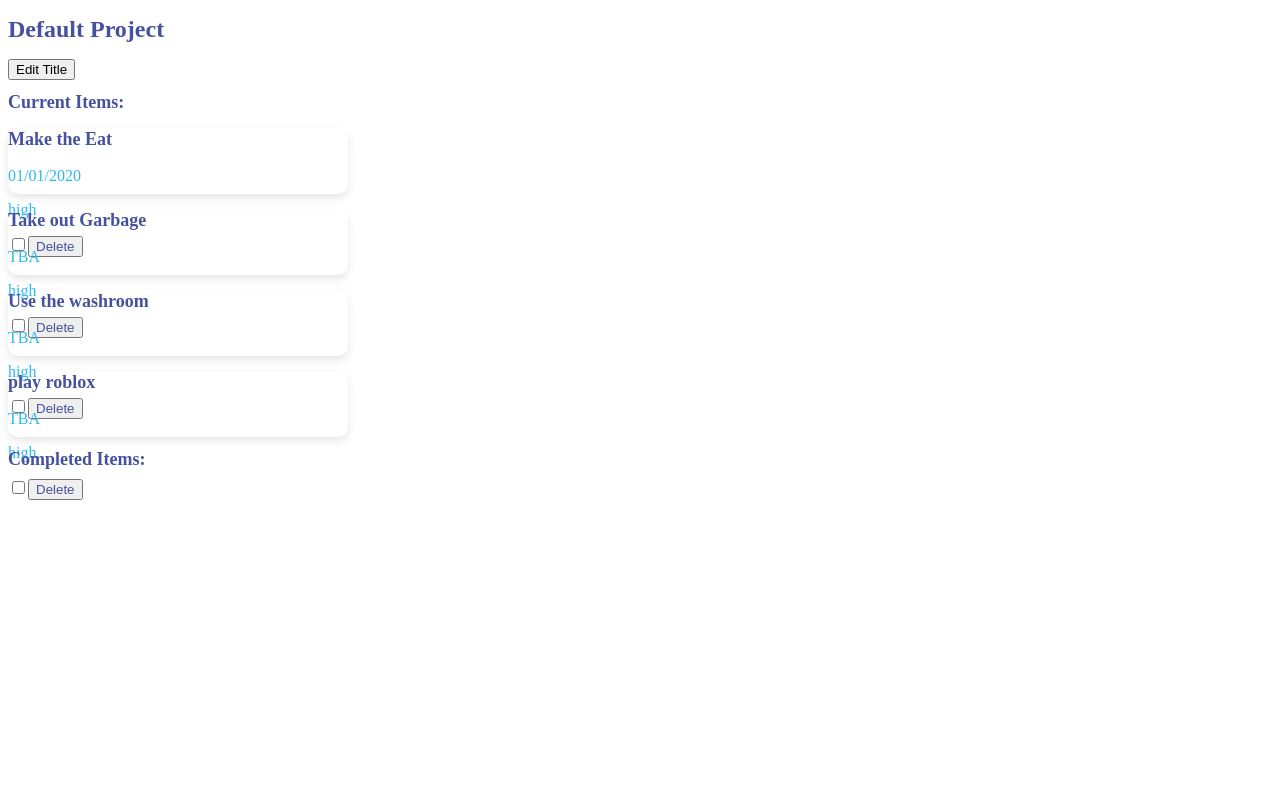
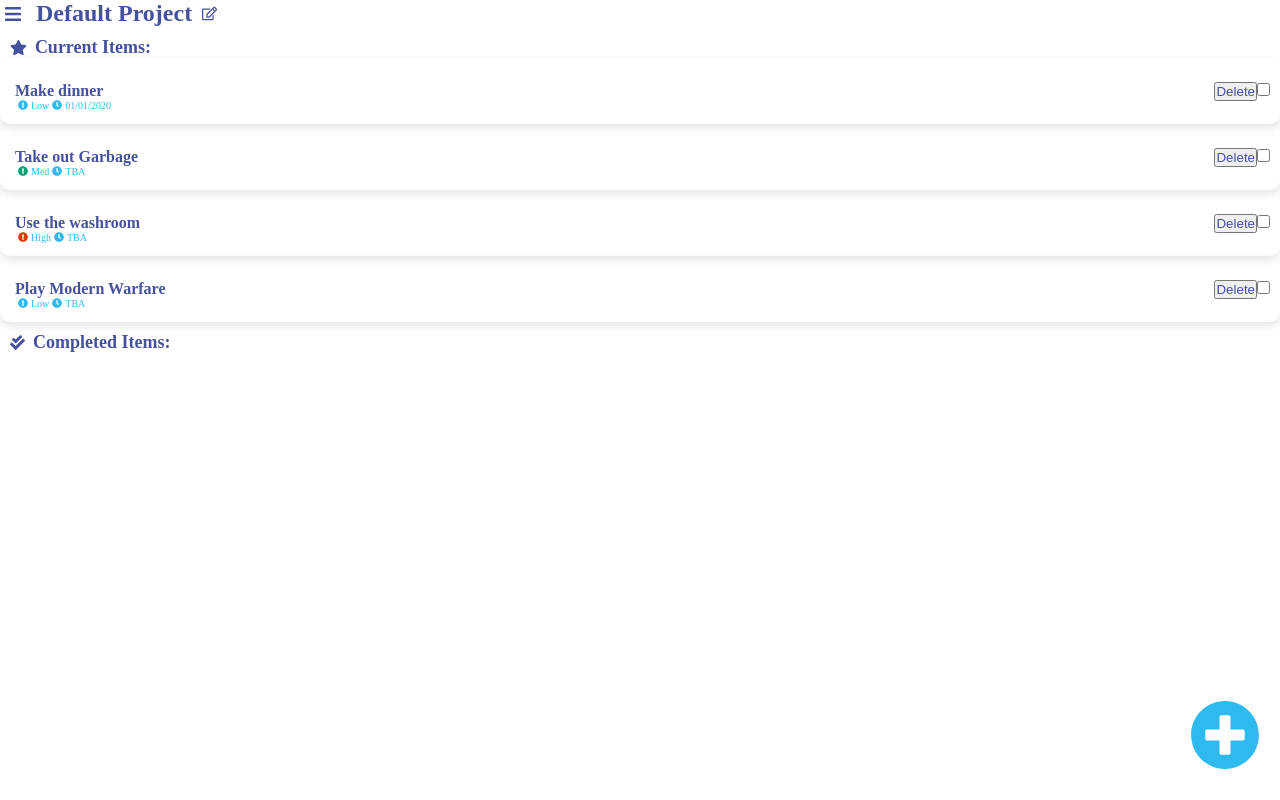
Before and after one commit to dermansultan/ToDoList, a website built with webpack: page dist/index.html in a window 1280 px wide. Built offline with nearby package versions, Linux system fonts and the light colour scheme; a web font is replaced by a local one.

Commit message:
CSS updates

```diff
--- a/src/displayRender.js
+++ b/src/displayRender.js
@@ -5,10 +5,17 @@ import currentProject from './index'
 const displayRender = (() => {
 // create the project container based off of what the project object is...
     const projectContainer = document.getElementById('projectContainer');
+
     const completedDiv = document.createElement('div');
     completedDiv.className = 'completedDiv';
+
     const currentDiv = document.createElement('div');
     currentDiv.className = 'currentDiv';
+
+    const addItemBtn = document.createElement('i');
+    addItemBtn.className = 'fas fa-plus-circle';
+
+
 
 function renderProjectItem(obj){
 
@@ -16,36 +23,55 @@ let projectDetailsWrapper = document.createElement('div');
 projectDetailsWrapper.className = 'projectDetailsWrapper';
 projectContainer.appendChild(projectDetailsWrapper);
 
+let hamIcon = document.createElement('i');
+hamIcon.className = 'fas fa-bars';
+
+
 let projectTitle = document.createElement('h1');
 projectTitle.className = "projectTitle";
 projectTitle.innerText = `${obj.projTitle}`;
 
 let projectEditBtn = document.createElement('button');
+let projectEditIcon = document.createElement('i');
+projectEditIcon.className = 'far fa-edit';
 projectEditBtn.className = "projectEditBtn";
-projectEditBtn.innerText = "Edit Title";
 
-projectDetailsWrapper.appendChild(projectTitle);
-projectDetailsWrapper.appendChild(projectEditBtn);
+let projectTitleWrapper = document.createElement('div');
+projectTitleWrapper.className = 'projectTitleWrapper';
 
+projectEditBtn.appendChild(projectEditIcon);
+projectTitleWrapper.appendChild(projectTitle);
+projectTitleWrapper.appendChild(projectEditBtn);
+
+projectDetailsWrapper.appendChild(hamIcon);
+projectDetailsWrapper.appendChild(projectTitleWrapper);
 // Completed Div Creation:
 const completedDivWrapper = document.createElement('div');
 completedDivWrapper.className = 'completedDivWrapper';
+let completedDivIcon = document.createElement('i');
+completedDivIcon.className = 'fas fa-check-double';
+completedDivIcon.style.color ='#46529D';
 const completedDivTitle = document.createElement('h1');
 completedDivTitle.className = 'completedTitle'
 completedDivTitle.innerText = "Completed Items:"
 completedDiv.className = "completedDiv";
+completedDivWrapper.appendChild(completedDivIcon);
 completedDivWrapper.appendChild(completedDivTitle);
 completedDiv.appendChild(completedDivWrapper);
+projectContainer.appendChild(addItemBtn);
 
-// import icons from IMG somewhere...
 
 // Current Div Wrapper Creation:
 const currentDivWrapper = document.createElement('div');
 currentDivWrapper.className = "currentDivWrapper";
+let currentDivIcon = document.createElement('i');
+currentDivIcon.className = 'fas fa-star';
+currentDivIcon.style.color ='#46529D'
 const currentDivTitle = document.createElement('h1');
     currentDivTitle.className = "currentTitle";
     currentDivTitle.innerText = "Current Items:"
     currentDiv.className = "currentDiv";
+    currentDivWrapper.appendChild(currentDivIcon);
     currentDivWrapper.appendChild(currentDivTitle);
     currentDiv.appendChild(currentDivWrapper);
 
@@ -79,6 +105,23 @@ if (taskwrapper.dataset.taskwrapperid == datasetid){
 }
 }
 
+function PrIconColor(objprop, icon){
+    switch (objprop){
+case 'Low':
+    icon.style.color = '#2EBAEE';
+    break;
+case 'Med':
+    icon.style.color = '#00A473';
+    break;
+case 'High':
+    icon.style.color = '#DE3804';
+    break;
+    default:
+        icon.style.color = '#2EBAEE';
+    }
+    return icon;
+}
+
 //  individual dom item
 function renderTaskItem(taskObj){
 // to append to project container, contains list items from project
@@ -87,26 +130,40 @@ const taskItemWrapper = document.createElement('div');
 taskItemWrapper.className = "taskItemWrapper";
 taskItemWrapper.dataset.taskwrapperid = `${taskObj.id}`;
 
+//  Title
 let taskTitle = document.createElement('h2');
 taskTitle.innerText = `${taskObj.title}`;
 taskTitle.className = "taskTitle";
-
+//   Description
 let taskDesc =  document.createElement('p');
 taskDesc.innerText = `${taskObj.desc}`;
 taskDesc.className = "taskDesc";
-
+// Due Date Container
 let taskDueDateWrapper = document.createElement('div');
 taskDueDateWrapper.className = 'taskDueDateWrapper';
+// Clock Icon
+let taskDueDateIcon = document.createElement('i');
+taskDueDateIcon.className = 'fas fa-clock';
+taskDueDateIcon.style.color = '#2EBAEE';
+taskDueDateWrapper.appendChild(taskDueDateIcon);
+
+
+// dueDateText
 let taskDueDate =  document.createElement('p');
 taskDueDate.innerText = `${taskObj.dueDate}`;
 taskDueDate.className = "taskDueDate";
 taskDueDateWrapper.appendChild(taskDueDate);
 
+//  Priority Container
 let taskPriorityWrapper = document.createElement('div');
 taskPriorityWrapper.className = 'taskPriorityWrapper';
+let taskPriorityIcon = document.createElement('i');
+taskPriorityIcon.className = 'fas fa-exclamation-circle';
+PrIconColor(taskObj.priority, taskPriorityIcon);
 let taskPriority = document.createElement('p');
 taskPriority.innerText = `${taskObj.priority}`;
 taskPriority.className = "taskPriority";
+taskPriorityWrapper.appendChild(taskPriorityIcon);
 taskPriorityWrapper.appendChild(taskPriority);
 
 //Check box and three dots
@@ -123,7 +180,6 @@ taskCompleteBtn.addEventListener('click', () => {
     console.log(currentProject.tasksList);
     pushTask(taskItemWrapper, currentProject.tasksList[`${taskKey}`].completed);
 });
-rightIconsWrapper.appendChild(taskCompleteBtn);
 
 let taskMoreBtn = document.createElement('button');
 taskMoreBtn.innerText = 'Delete'
@@ -134,14 +190,25 @@ taskMoreBtn.addEventListener('click', () => {
     console.log(currentProject.tasksList);
     deleteTaskDom(taskItemWrapper.dataset.taskwrapperid, taskItemWrapper);
 });
+
 rightIconsWrapper.appendChild(taskMoreBtn);
+rightIconsWrapper.appendChild(taskCompleteBtn);
+
+let leftWrapper = document.createElement('div')
+leftWrapper.className = 'leftWrapper';
+leftWrapper.appendChild(taskTitle);
+
+let metaWrapper = document.createElement('div');
+metaWrapper.className = 'metaWrapper';
+metaWrapper.appendChild(taskPriorityWrapper);
+metaWrapper.appendChild(taskDueDateWrapper);
+leftWrapper.appendChild(metaWrapper);
 
 
-taskItemWrapper.appendChild(taskTitle);
+taskItemWrapper.appendChild(leftWrapper);
 taskItemWrapper.appendChild(taskDesc);
-taskItemWrapper.appendChild(taskDueDateWrapper);
-taskItemWrapper.appendChild(taskPriorityWrapper);
 taskItemWrapper.appendChild(rightIconsWrapper);
+
 
 
 // console.log(taskItemWrapper);
--- a/src/index.js
+++ b/src/index.js
@@ -11,10 +11,10 @@ const project2 = projectItem('Default Project2', {}, projectList.projectCounter+
 projectList.projectListObject["proj1"] = project1;
 projectList.projectListObject["proj2"] = project2;
 //project1
-const item1 = taskItem('Make the Eat', `yum`, '01/01/2020', 'high', false, project1.taskCounter++);
-const item2 = taskItem('Take out Garbage', 'take it out boy', 'TBA', 'high', false, project1.taskCounter++);
-const item3 = taskItem('Use the washroom', 'never forget to', 'TBA', 'high', false, project1.taskCounter++);
-const item4 = taskItem('play roblox', 'also buy vbuc', 'TBA', 'high', false, project1.taskCounter++);
+const item1 = taskItem('Make dinner', `yum`, '01/01/2020', 'Low', false, project1.taskCounter++);
+const item2 = taskItem('Take out Garbage', 'take it out boy', 'TBA', 'Med', false, project1.taskCounter++);
+const item3 = taskItem('Use the washroom', 'never forget to', 'TBA', 'High', false, project1.taskCounter++);
+const item4 = taskItem('Play Modern Warfare', 'also buy vbuc', 'TBA', 'Low', false, project1.taskCounter++);
 
 //project2
 const item6 = taskItem('Test6', 'test desc', 'TBA', 'high', false, project2.taskCounter++);
@@ -22,7 +22,6 @@ const item7 = taskItem('Test7', 'test desc', 'TBA', 'high', false, project2.task
 const item8 = taskItem('Test8', 'test desc', 'TBA', 'high', true, project2.taskCounter++);
 
 
-// project1.tasksList items
 project1.tasksList.task1 = item1;
 project1.tasksList.task2 = item2;
 project1.tasksList.task3 = item3;
--- a/src/style.css
+++ b/src/style.css
@@ -1,4 +1,10 @@
 @import url('https://fonts.googleapis.com/css2?family=Muli:wght@300;400;600;700;800;900&display=swap');
+
+* {
+    margin:0;
+    padding:0;
+    box-sizing:border-box;
+  }
 
 body {
     background-color: white;
@@ -9,42 +15,60 @@ body {
 .projectTitle{
     color: #46529D;
     font-size: 24px;
+    white-space: nowrap;
+}
+
+.projectTitleWrapper{
+    display: flex;
+    padding-left: 15px;
+    align-items: center;
+}
+
+/* Parent Container */
+
+.projectDetailsWrapper{
+    display: flex;
+    width: 100vw;
+    justify-content: flex-start;
+    align-items: center;
 }
 
 .currentTitle{
-
     color: #46529D;
     font-weight: 600;
     font-size: 18px;
-
+    padding-left: 8px;
 }
 
+
 .completedTitle{
-
     color: #46529D;
     font-weight: 600;
     font-size: 18px;
+    padding-left: 8px;
 }
+
 
 .taskTitle{
     color: #46529D;
     font-style: normal;
-    color: #46529D;
     font-weight: 600;
-    font-size: 18px;
-    line-height: 23px;
+    font-size: 16px;
 }
 
 .taskCompleteBtn{
-    color: #46529D;
+    background-color: #2EBAEE;
+
 }
 
 .taskPriority{
 color: #2EBAEE;
+font-size: 10px;
 }
 
 .taskDueDate{
 color: #2EBAEE;
+font-size: 10px
 }
 
 .taskDesc{
@@ -55,9 +79,101 @@ color: #2EBAEE;
     color: #46529D;
 }
 
+.currentDivWrapper{
+    display: flex;
+    align-items: center;
+    margin-left: 10px;
+    padding-top: 10px;
+}
+
+.completedDivWrapper{
+    display: flex;
+    align-items: center;
+    margin-left: 10px;
+    padding-top: 10px;
+}
+
 .taskItemWrapper{
-    width: 340px;
+    display: flex;
+  justify-content:space-between;
+  align-items:center;
+    width: 100vw;
     height: 66px;
     border-radius: 10px;
     box-shadow: 0px 4px 9px #E6E6E6;
+    flex-direction: row;
 }
+
+.rightIconsWrapper{
+    display: inline-block;
+    padding-right: 10px;
+}
+
+.leftWrapper{
+padding-top: 10px;
+padding-left: 15px;
+display:flex;
+flex-direction:column;
+}
+
+.taskPriorityWrapper{
+    display: flex;
+    align-items: center;
+}
+
+.metaWrapper{
+    display: flex;
+}
+
+.taskDueDateWrapper{
+    display: flex;
+    align-items: center;
+}
+
+
+.fa-check-double{
+    font-size: 15px;
+}
+
+.fa-star{
+    font-size: 15px;
+}
+
+.fa-clock{
+    width: 10px;
+    height: 10px;
+}
+
+.fa-exclamation-circle{
+    width: 10px;
+    height: 10px;
+}
+
+.fa-plus-circle{
+font-size: 70px;
+color: #2EBAEE;
+position: fixed;
+bottom: 30px;
+right: 20px;
+z-index: 99;
+}
+
+.projectEditBtn{
+    padding-left: 10px;
+    border: none;
+    background:none;
+    width: 15px;
+    height: 15px;
+}
+
+.fa-edit{
+    color: #46529D;
+    width: 15px;
+    height: 15px;
+}
+
+.fa-bars{
+    font-size: 24px;
+    padding-left: 5px;
+    color: #46529D;
+}
```
Also changed, not shown: src/projectsList.js (+0 -11 lines), dist/index.html, src/img/circle-checkedicon.png (deleted), src/img/circle-more-horizontalicon.png (deleted), src/img/infoicon-1.png (deleted), src/img/infoicon-2.png (deleted), src/img/infoicon.png (deleted), src/img/timeicon.png (deleted), 1 other file.
